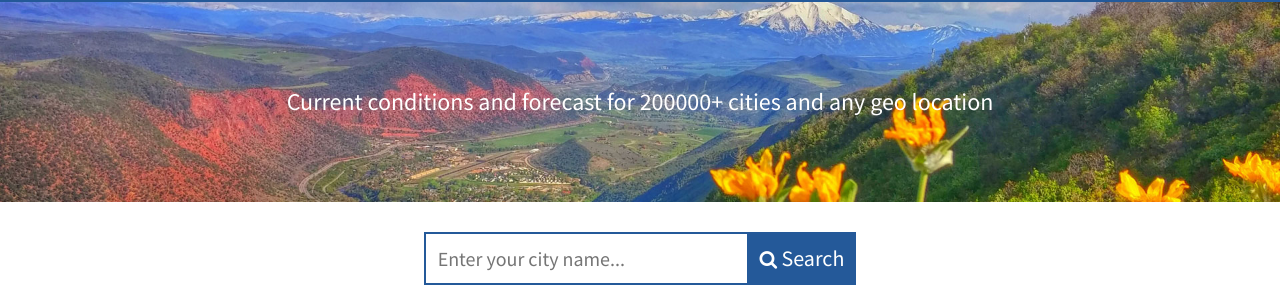
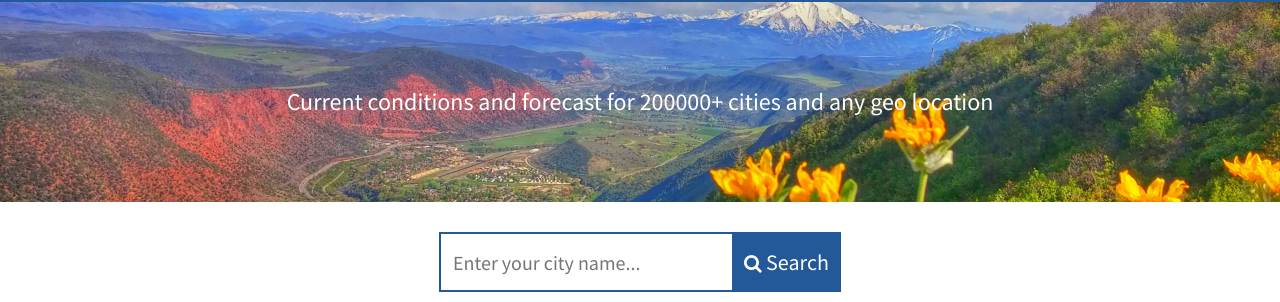
Before and after one commit to AndrewGumenniy/weatherApp, a plain HTML site: page index.html in a window 1280 px wide. Shown: the part 78-380 px from the top of the page. Drawn offline with Linux system fonts and the light colour scheme; no server answers.

Commit message:
Update main.css

```diff
--- a/main.css
+++ b/main.css
@@ -63,21 +63,27 @@ header a{
 	text-align: center;
 }
 /*search-field with button*/
-.search-field{
+.search-field {
     display: inline-block;
     margin-top: 30px;
+    height: 60px;
     width: auto;
 }
-.search-field input[type=text]{
+.search-field input[type=text] {
+    float: left;
     width: 300px;
-	padding: 12px;
+    height: inherit;
+    padding: 0 12px;
+    box-sizing: border-box;
     border: 2px solid rgb(36, 89, 153);
     outline: none;
     font-size: 20px;
 }
-.search-button{
+.search-button {
+    float: left;
     margin-left: -7px;
-	padding: 12px 12px 13px;
+    padding: 0 12px;
+    height: inherit;
     background: rgb(36, 89, 153);
     color: white;
     font-size: 22px;
@@ -447,12 +453,10 @@ footer a{
 	  font-size: 21px;
 	}
 	.search-field input[type="text"] {
-	  width: 50%;
-	  padding: 12px;
+	  width: 65%;
 	  font-size: 18px;
 	}
 	.search-button {
-	  padding: 13px 12px 14px;
 	  font-size: 19px;
 	}
 	.city-list .item {
```
Lines whose indentation alone changed are shown as unchanged.
